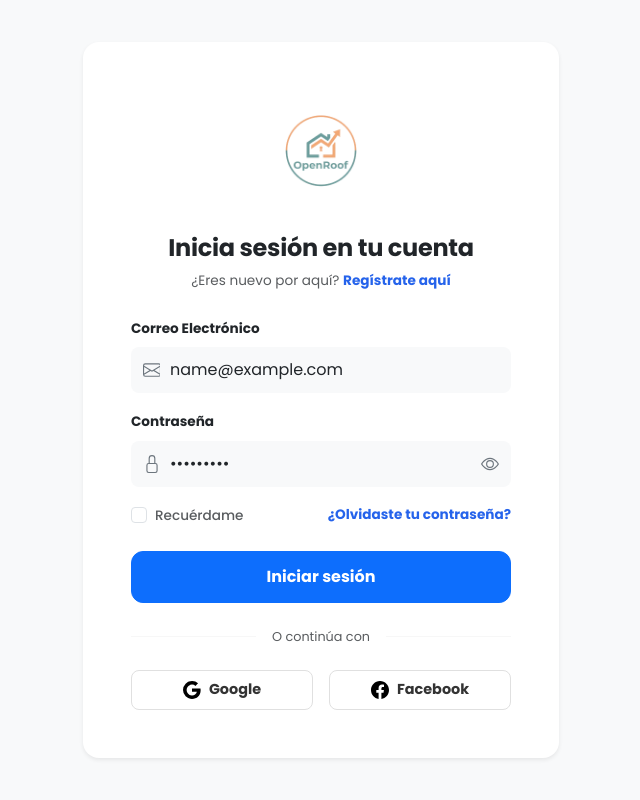
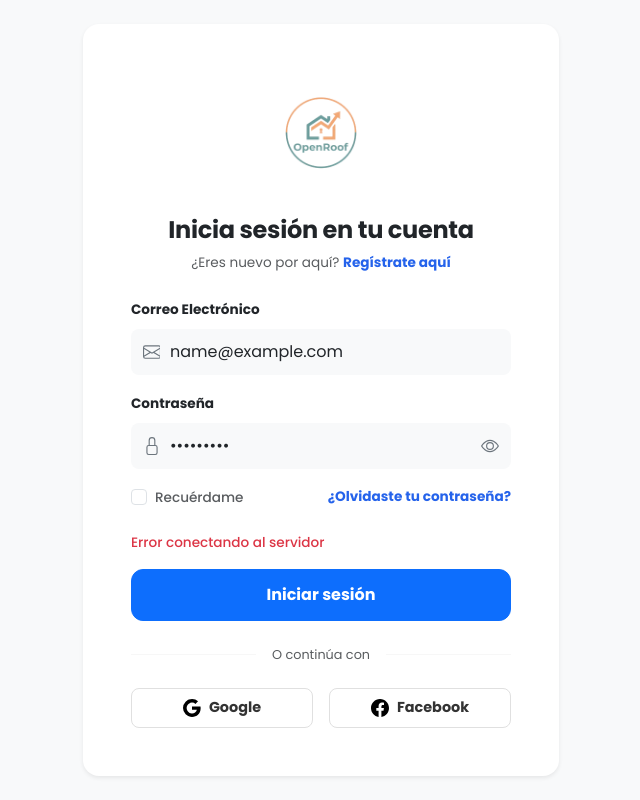
Before and after one commit to realstatesoft/frontend, a React (Vite) app: page /login in a window 1280 px wide. Both pictures are taken after typing "name@example.com", "Sample123" into the empty fields and a click on the button "Iniciar sesión". Shown: the whole page, without its empty margins (319-959 px from the left). Built offline with nearby package versions, Linux system fonts and the light colour scheme; no server answers.

Commit message:
eliminar alert y mostrar msje de error

```diff
--- a/src/pages/LogIn.jsx
+++ b/src/pages/LogIn.jsx
@@ -17,6 +17,8 @@ export default function LogIn() {
 
     const [showPassword, setShowPassword] = useState(false);
     const [isSubmitting, setIsSubmitting] = useState(false);
+
+    const [errorMessage, setErrorMessage] = useState('');
 
     // 1. Estado para guardar el correo y la contraseña
     const [formData, setFormData] = useState({
@@ -53,7 +55,7 @@ export default function LogIn() {
 
         } catch (error) {
             console.error("Error en login:", error);
-            alert(error.response?.data?.message || error.message || "Correo o contraseña incorrectos");
+            setErrorMessage(error.response?.data?.message || "Error conectando al servidor");
         } finally {
             setIsSubmitting(false);
         }
@@ -151,6 +153,12 @@ export default function LogIn() {
                             </a>
                         </div>
 
+                        {errorMessage && (
+                            <div className="text-danger fw-medium mb-3" style={{ fontSize: '0.85rem' }}>
+                                {errorMessage}
+                            </div>
+                        )}
+
                         {/* Botón Principal tipo Submit */}
                         <div className="d-grid">
                             <Button variant="primary" type="submit" disabled={isSubmitting} style={{ borderRadius: '0.75rem', padding: '0.8rem' }} className="fw-bold">
```
